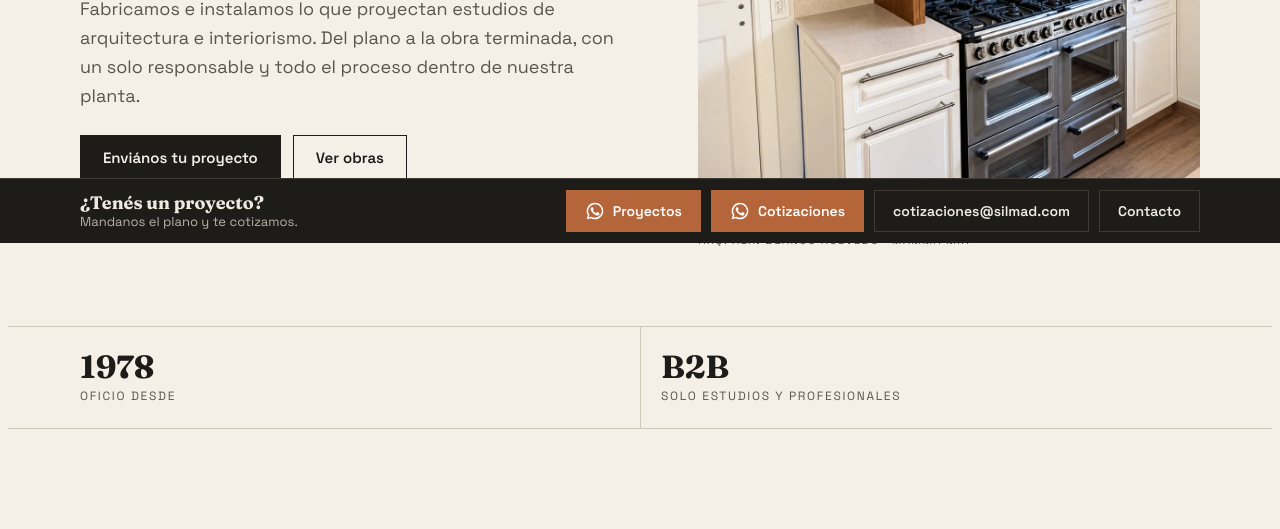
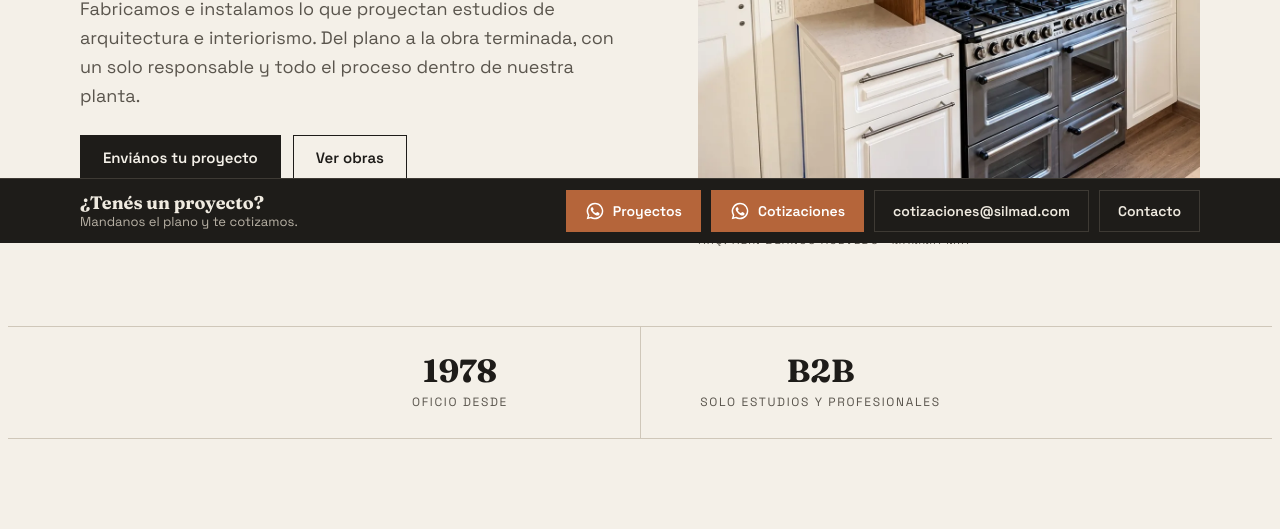
Before and after one commit to lucianojaviersilva-hub/silmad-web, a plain HTML site: page index.html in a window 1280 px wide. Shown: the part 557-1086 px from the top of the page. Drawn offline with Linux system fonts and the light colour scheme.

Commit message:
Centrar datos del inicio
Co-Authored-By: Claude Opus 5.5 <noreply@anthropic.com>
Claude-Session: https://claude.ai/code/session_01BBFTihZz26PevgY6jV45CF

```diff
--- a/index.html
+++ b/index.html
@@ -87,12 +87,12 @@ p{margin:0}
 @media (max-width:820px){.hero .wrap{grid-template-columns:1fr}.hero-img{aspect-ratio:1/1}}
 
 .facts{border-top:1px solid var(--line);border-bottom:1px solid var(--line)}
-.facts .wrap{display:grid;grid-template-columns:repeat(2,1fr)}
-.fact{padding:24px 20px 22px 0;display:flex;flex-direction:column;gap:4px;min-width:0}
-.fact+.fact{padding-left:20px;border-left:1px solid var(--line)}
+.facts .wrap{display:grid;grid-template-columns:repeat(2,1fr);max-width:760px}
+.fact{padding:28px 16px 26px;display:flex;flex-direction:column;align-items:center;text-align:center;gap:6px;min-width:0}
+.fact+.fact{border-left:1px solid var(--line)}
 .fact b{font-family:var(--f-display);font-size:32px;font-weight:700;line-height:1;font-variant-numeric:tabular-nums}
 .fact span{font-size:12px;letter-spacing:.14em;text-transform:uppercase;color:var(--ink-soft)}
-@media (max-width:720px){.facts .wrap{grid-template-columns:1fr 1fr}.fact:nth-child(3){padding-left:0;border-left:0}.fact:nth-child(n+3){border-top:1px solid var(--line)}}
+
 
 .pact .wrap{display:grid;grid-template-columns:1fr 1fr;gap:clamp(32px,6vw,96px);align-items:start}
 .pact-left{display:flex;flex-direction:column;gap:26px;min-width:0}
```
